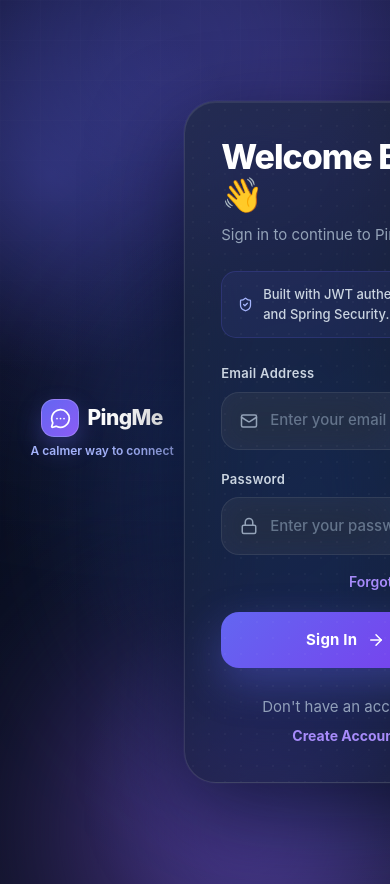
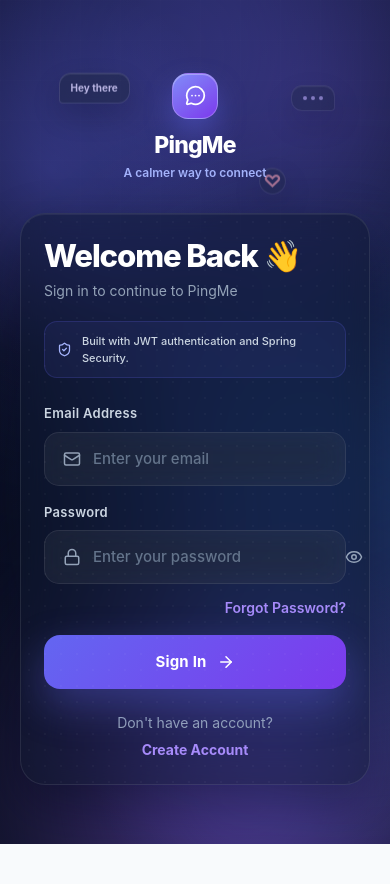
Before and after one commit to soubhagya-behera/pingme, a React (Vite) app in the folder frontend/: page /login in a window 390 px wide. After the commit the page ends 844 px from the top, so only its background shows below. Built offline with nearby package versions, Linux system fonts and the light colour scheme; no server answers.

Commit message:
Now made login page mobile responsive

```diff
--- a/frontend/src/components/auth/layout/AuthLayout.jsx
+++ b/frontend/src/components/auth/layout/AuthLayout.jsx
@@ -34,9 +34,24 @@
         transition={{ duration: 0.6 }}
       >
         <div className="auth-mobile-intro" aria-hidden="true">
+          <motion.span
+            className="auth-mobile-bubble auth-mobile-bubble-one"
+            animate={reducedMotion ? { opacity: 1 } : { y: [0, -5, 0], opacity: [0.62, 1, 0.62] }}
+            transition={{ duration: 4.4, repeat: Infinity, ease: "easeInOut" }}
+          >Hey there</motion.span>
+          <motion.span
+            className="auth-mobile-bubble auth-mobile-bubble-two"
+            animate={reducedMotion ? { opacity: 1 } : { y: [0, 5, 0], opacity: [0.55, .92, .55] }}
+            transition={{ duration: 5.2, repeat: Infinity, ease: "easeInOut" }}
+          ><span className="mobile-bubble-dot" /><span className="mobile-bubble-dot" /><span className="mobile-bubble-dot" /></motion.span>
+          <motion.span
+            className="auth-mobile-bubble auth-mobile-bubble-three"
+            animate={reducedMotion ? { opacity: 1 } : { y: [0, -4, 0], opacity: [0.52, .9, .52] }}
+            transition={{ duration: 4.9, repeat: Infinity, ease: "easeInOut" }}
+          >♡</motion.span>
           <div className="auth-mobile-brandmark"><MessageCircleMore size={21} /></div>
           <span className="auth-mobile-brandname">PingMe</span>
-          <motion.span className="auth-mobile-message" animate={reducedMotion ? { opacity: 1 } : { y: [0, -3, 0], opacity: [0.68, 1, 0.68] }} transition={{ duration: 3.8, repeat: Infinity, ease: "easeInOut" }}>A calmer way to connect</motion.span>
+          <motion.span className="auth-mobile-message" animate={reducedMotion ? { opacity: 1 } : { y: [0, -2, 0], opacity: [0.68, 1, 0.68] }} transition={{ duration: 3.8, repeat: Infinity, ease: "easeInOut" }}>A calmer way to connect</motion.span>
         </div>
         {children}
       </motion.main>
--- a/frontend/src/styles/auth/responsive.css
+++ b/frontend/src/styles/auth/responsive.css
@@ -5,11 +5,36 @@
 
 @media (max-width: 720px) {
   .auth-left { display: none; }
-  .auth-right { min-height: 100vh; padding: 32px 0; }
-  .auth-mobile-intro { display: flex; align-items: center; justify-content: center; flex-wrap: wrap; gap: 8px; margin-bottom: 22px; text-align: center; }
-  .auth-mobile-brandmark { display: grid; width: 38px; height: 38px; place-items: center; color: #fff; border: 1px solid rgba(255, 255, 255, .2); border-radius: 13px; background: linear-gradient(135deg, #6366f1, #8b5cf6); box-shadow: 0 10px 24px rgba(99, 102, 241, .32); }
-  .auth-mobile-brandname { color: #fff; font-size: 21px; font-weight: 800; letter-spacing: -.6px; }
-  .auth-mobile-message { width: 100%; color: #a5b4fc; font-size: 12px; font-weight: 600; }
+  .auth-shell { display: block; min-height: 100svh; padding: 0; overflow-x: clip; }
+  .auth-right { display: flex; min-height: 100svh; padding: max(28px, env(safe-area-inset-top)) 20px max(24px, env(safe-area-inset-bottom)); flex-direction: column; justify-content: center; align-items: stretch; }
+  .auth-mobile-intro { position: relative; display: flex; width: 100%; max-width: 390px; min-height: 132px; margin: 0 auto 18px; flex-direction: column; align-items: center; justify-content: center; text-align: center; }
+  .auth-mobile-brandmark { position: relative; z-index: 1; display: grid; width: 46px; height: 46px; place-items: center; color: #fff; border: 1px solid rgba(255, 255, 255, .24); border-radius: 16px; background: linear-gradient(145deg, #818cf8, #7c3aed); box-shadow: 0 14px 28px rgba(99, 102, 241, .38), inset 0 1px rgba(255, 255, 255, .28); }
+  .auth-mobile-brandname { position: relative; z-index: 1; margin-top: 9px; color: #fff; font-size: 23px; font-weight: 800; letter-spacing: -.8px; }
+  .auth-mobile-message { position: relative; z-index: 1; margin-top: 4px; color: #a5b4fc; font-size: 12px; font-weight: 600; }
+  .auth-mobile-bubble { position: absolute; z-index: 0; display: flex; align-items: center; justify-content: center; border: 1px solid rgba(196, 181, 253, .2); background: rgba(30, 41, 59, .52); box-shadow: 0 12px 30px rgba(2, 6, 23, .26), inset 0 1px rgba(255, 255, 255, .1); color: #ddd6fe; backdrop-filter: blur(12px); -webkit-backdrop-filter: blur(12px); }
+  .auth-mobile-bubble-one { top: 12px; left: 11%; padding: 7px 11px; border-radius: 12px 12px 12px 4px; font-size: 10px; font-weight: 700; }
+  .auth-mobile-bubble-two { top: 22px; right: 10%; width: 44px; height: 26px; gap: 4px; border-radius: 11px 11px 4px 11px; }
+  .auth-mobile-bubble-three { right: 24%; bottom: 0; width: 27px; height: 27px; border-radius: 50%; color: #fda4af; font-size: 18px; font-weight: 800; }
+  .mobile-bubble-dot { width: 4px; height: 4px; border-radius: 50%; background: #c4b5fd; }
+  .auth-right .glass-card { width: 100%; max-width: 430px; margin: 0 auto; padding: 25px 23px 24px; border-radius: 25px; background: rgba(15, 23, 42, .48); border-color: rgba(255, 255, 255, .09); box-shadow: 0 20px 50px rgba(2, 6, 23, .38), inset 0 1px rgba(255, 255, 255, .06); backdrop-filter: blur(18px) saturate(115%); -webkit-backdrop-filter: blur(18px) saturate(115%); }
+  .auth-right .glass-card:hover { transform: none; }
+  .auth-right .glass-highlight { opacity: .52; }
+  .auth-right .login-title { margin-bottom: 7px; font-size: clamp(28px, 8vw, 33px); white-space: nowrap; letter-spacing: -1.15px; }
+  .auth-right .login-subtitle { margin-bottom: 19px; font-size: 14px; }
+  .auth-right .login-security { margin-bottom: 20px; padding: 11px 12px; border-radius: 13px; font-size: 11px; }
+  .auth-right .auth-form { gap: 17px; }
+  .auth-right .auth-input-container { height: 54px; border-radius: 15px; }
+  .auth-right .gradient-btn { height: 54px; border-radius: 16px; }
+  .auth-right .auth-footer { margin-top: 23px; font-size: 14px; }
+}
+
+@media (max-width: 370px) {
+  .auth-right { padding-right: 16px; padding-left: 16px; }
+  .auth-mobile-intro { min-height: 119px; margin-bottom: 13px; }
+  .auth-mobile-bubble-one { left: 6%; }.auth-mobile-bubble-two { right: 5%; }
+  .auth-right .glass-card { padding: 22px 19px; }
+  .auth-right .login-title { font-size: 28px; }
+  .auth-right .auth-footer { margin-top: 19px; }
 }
 
 @media (prefers-reduced-motion: reduce) {
```
